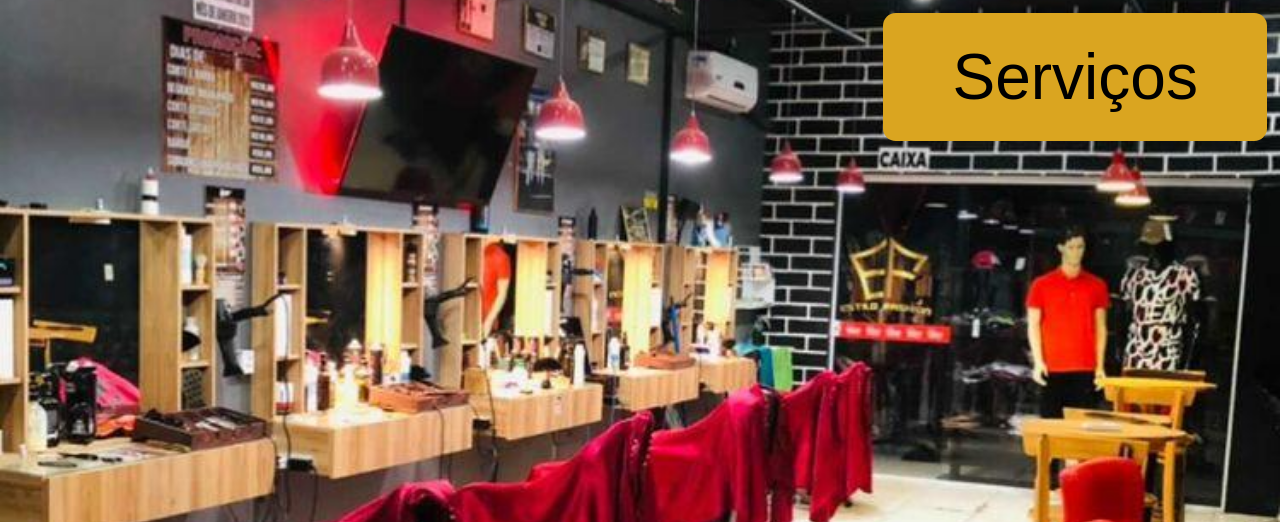
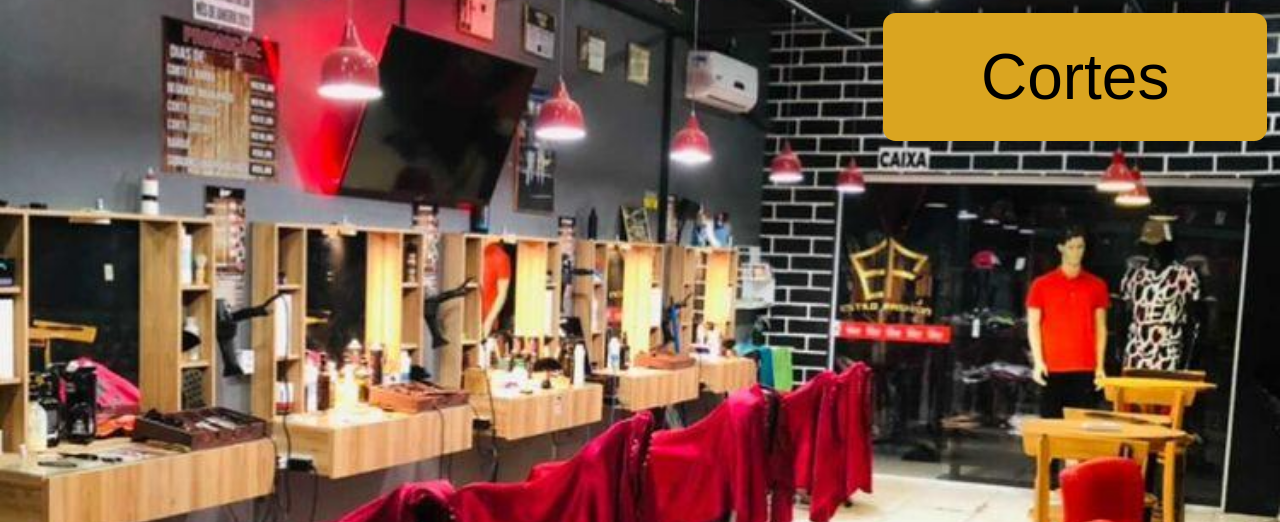
Before and after one commit to NovoEstilo/barbearia, a plain HTML site: page index.html in a window 1280 px wide. Shown: the top 522 px of the page. Drawn offline with nearby package versions, Linux system fonts and the light colour scheme.

Commit message:
Update index.html

```diff
--- a/index.html
+++ b/index.html
@@ -12,7 +12,7 @@
 </head>
 
 <body>
-  <button type="submit" class="btn_list" onclick="abrelist()">Serviços</button>
+  <button type="submit" class="btn_list" onclick="abrelist()">Cortes</button>
   <ul class="list">
     <li class="li_list" style="color:red">
       CORTES:
```
